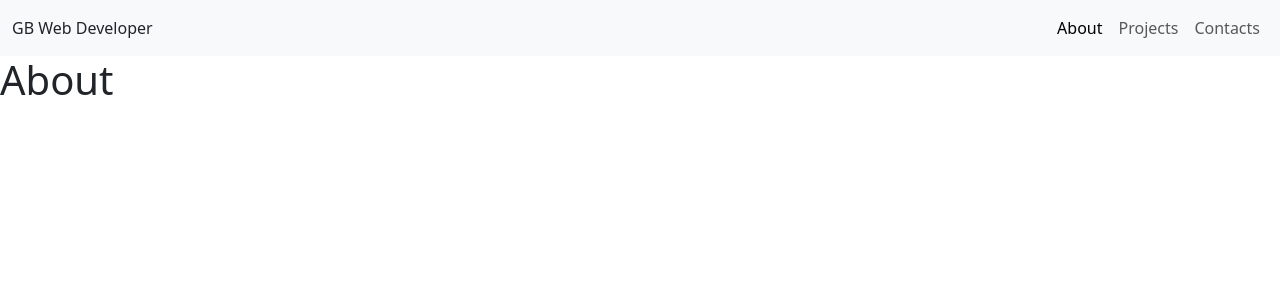
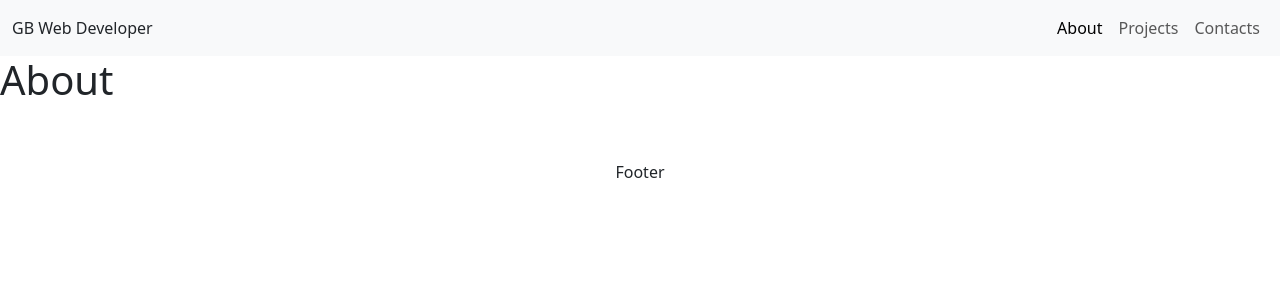
Before and after one commit to giuliabaratella/vite-boolfolio, a Vue app: page / in a window 1280 px wide. Shown: the top 300 px of the page. Built offline with nearby package versions, Linux system fonts and the light colour scheme.

Commit message:
added basic footer

```diff
--- a/src/App.vue
+++ b/src/App.vue
@@ -1,6 +1,7 @@
 <template>
 <AppHeader></AppHeader>
 <router-view></router-view>
+<AppFooter></AppFooter>
 
 
 </template>
@@ -11,10 +12,12 @@ import axios from "axios";
 import {store} from "./data/store";
 import test from './components/TestComponent.vue';
 import AppHeader from './components/AppHeader.vue';
+import AppFooter from './components/AppFooter.vue';
   export default {
     components:{
       test,
       AppHeader,
+      AppFooter,
     },
     data(){
       return{
--- /dev/null
+++ b/src/components/AppFooter.vue
@@ -0,0 +1,15 @@
+<template>
+    <footer>
+        <div class="py-5 text-center">Footer</div>
+    </footer>
+</template>
+
+<script>
+    export default {
+        name: 'AppFooter',
+    }
+</script>
+
+<style lang="scss" scoped>
+
+</style>
```
